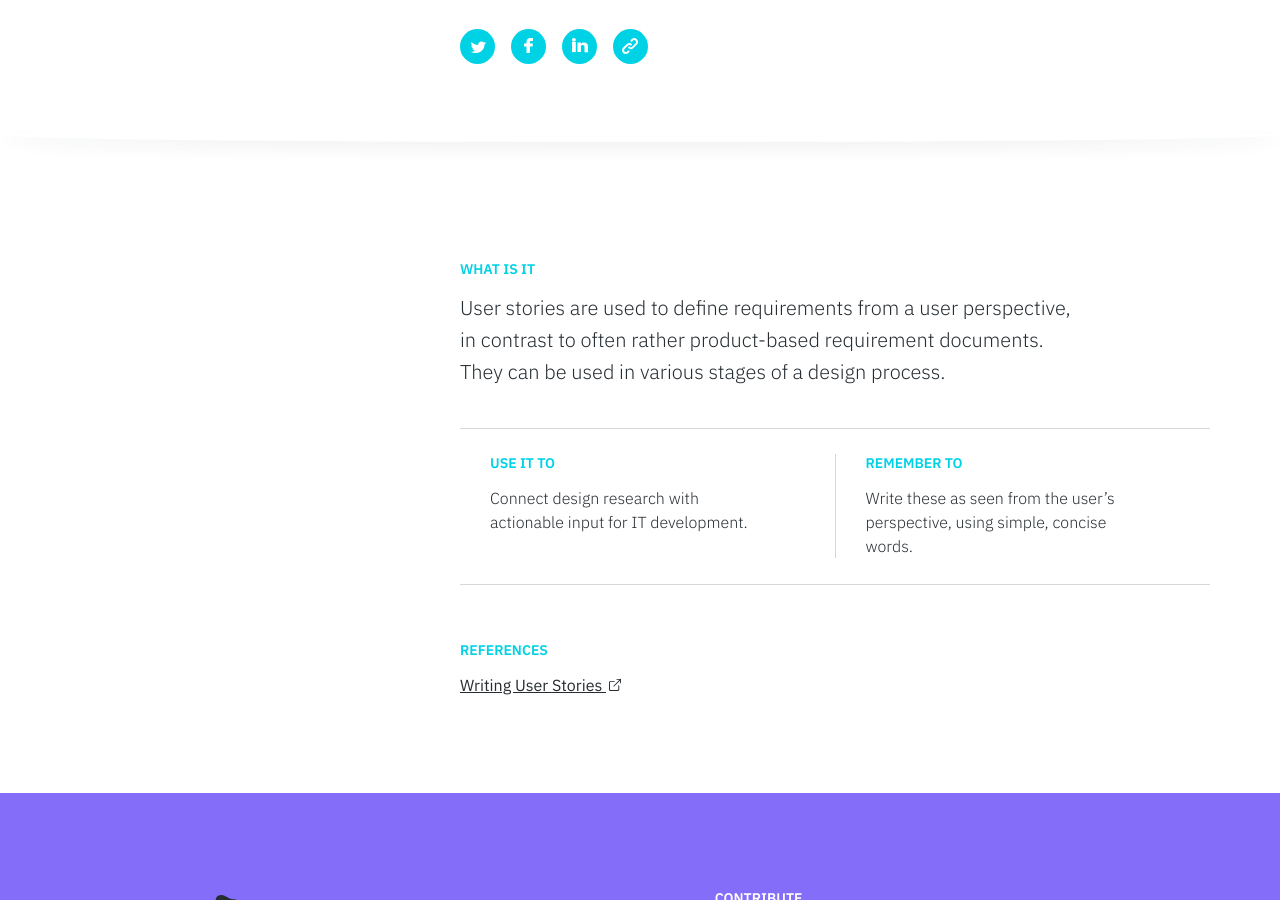
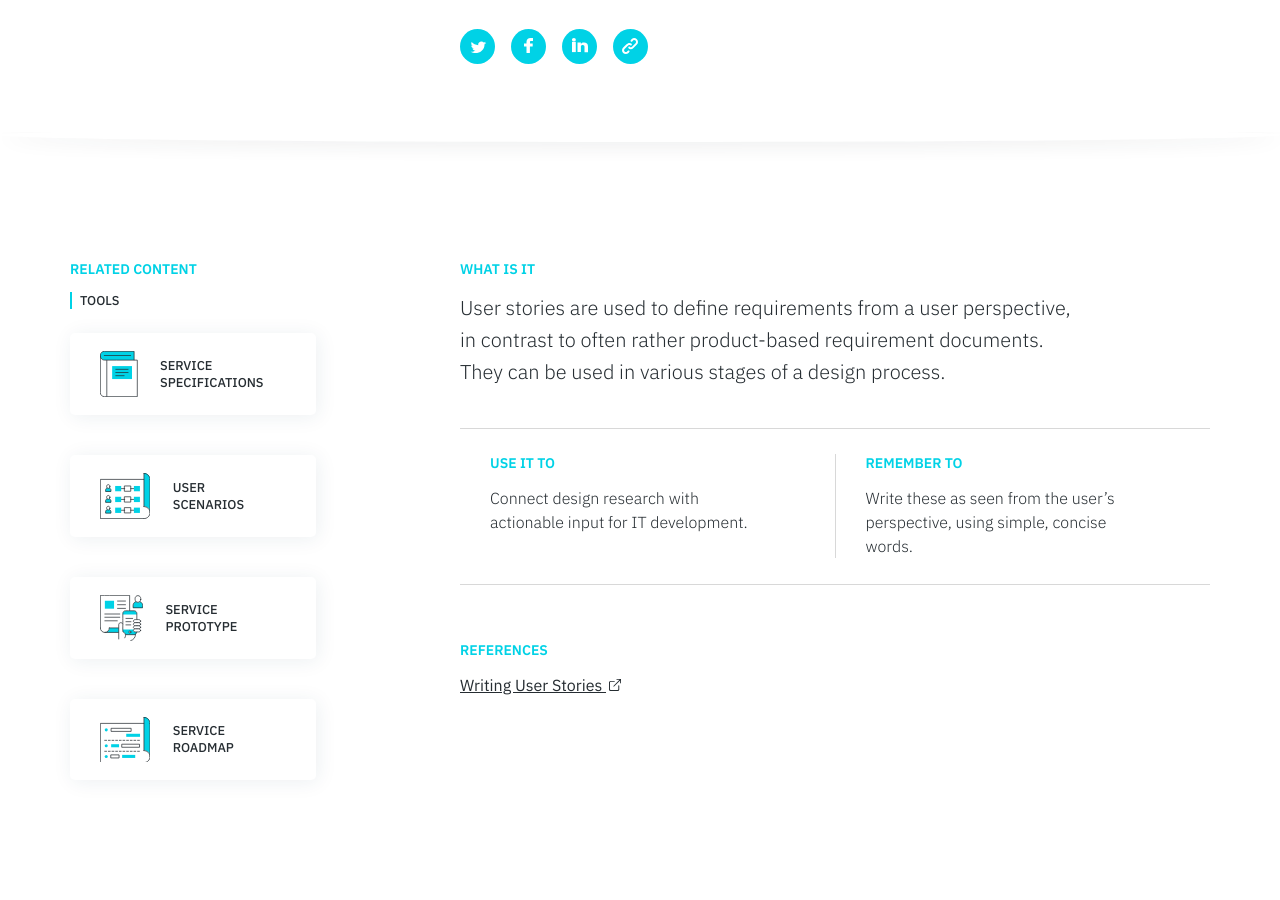
Before and after one commit to service-design-tools/sdt-website, a Jekyll site: the page built from _tools/user-stories.md, in a window 1280 px wide and 900 px high, scrolled down 505 px. Built offline with Jekyll 4.4.1, drawn with Linux system fonts in a browser that asks for light colours.

Commit message:
Update tool “user-stories”

```diff
--- a/_tools/user-stories.md
+++ b/_tools/user-stories.md
@@ -44,7 +44,11 @@ icon: >+
 
 related:
   tips: []
-  tools: []
+  tools:
+    - Service Specifications
+    - User Scenarios
+    - Service Prototype
+    - Service Roadmap
 use: Connect design research with actionable input for IT development.
 reminder: 'Write these as seen from the user’s perspective, using simple, concise words.'
 template: {}
```
